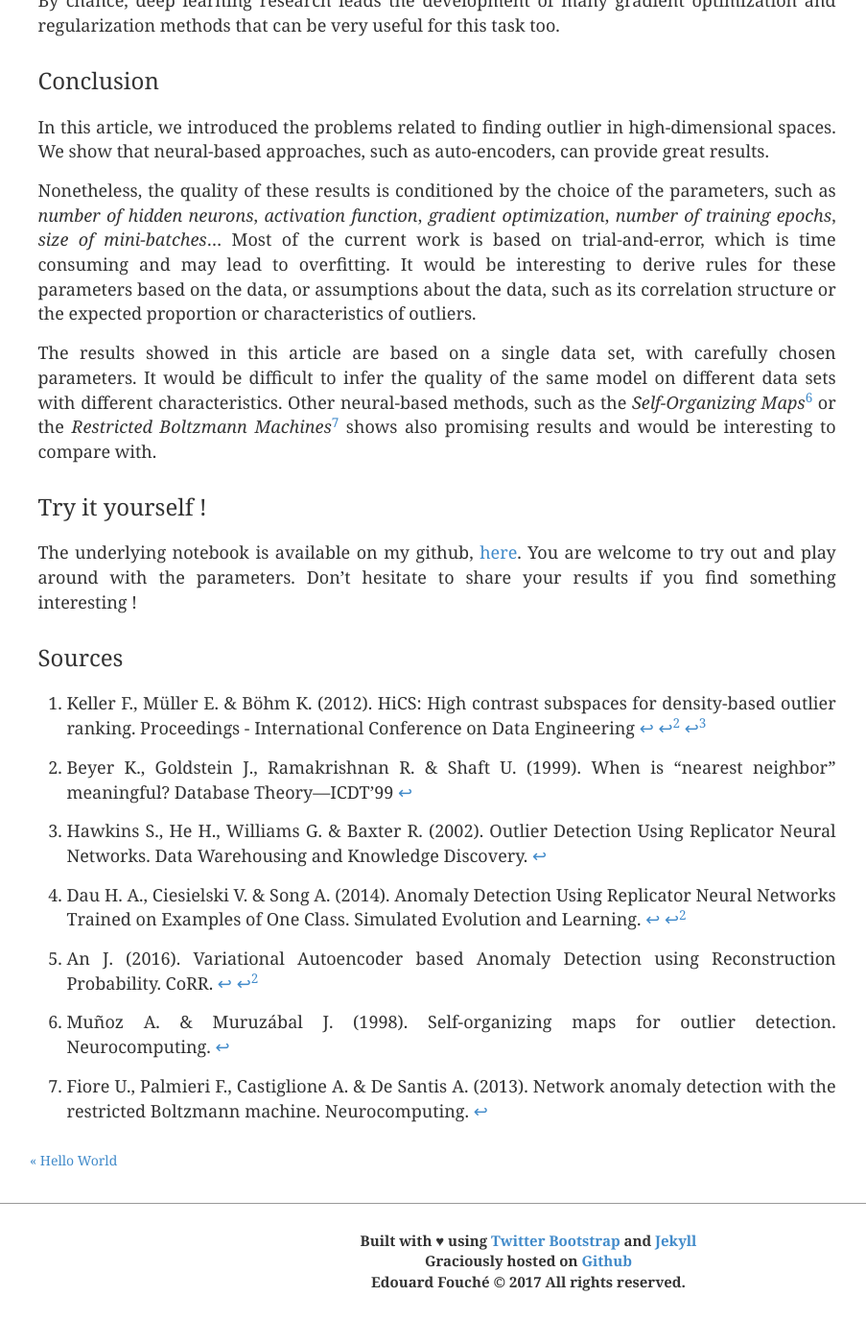
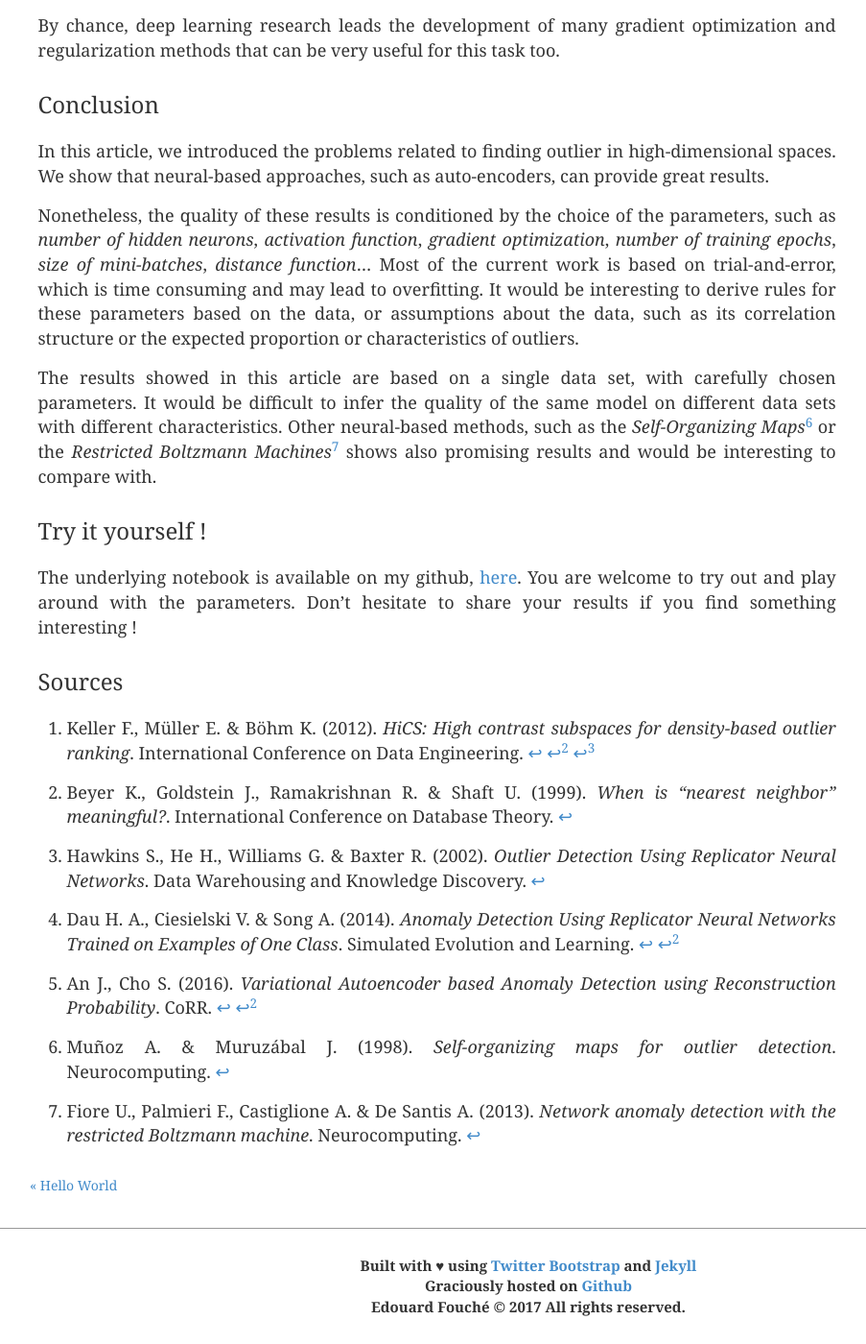
Before and after one commit to edouardfouche/edouardfouche.github.io, a Jekyll site: the page built from _posts/2017-03-07-Neural-based-outlier-discovery.markdown, in a window 1280 px wide and 1400 px high, scrolled down 9811 px. Shown: the whole window at 96% size, without its empty margins (89-992 px from the left). Built offline with Jekyll 4.4.1, drawn with Linux system fonts in a browser that asks for light colours; nearby versions of some CDN libraries; comment, search, counter and statistics services are not loaded; before the commit the page ends 11185 px from its top, so only the background shows below that; some of the changed text lies outside the part shown.

Commit message:
minor corrections

````diff
--- a/_posts/2017-03-07-Neural-based-outlier-discovery.markdown
+++ b/_posts/2017-03-07-Neural-based-outlier-discovery.markdown
@@ -11,7 +11,7 @@
 Introduction
 ------------
 
-Let's start with an example. By looking at the plot hereafter, it is easy to see that the red points can be seen as outlying in the space spanned by the variables x, y and z.
+Let's start with an example. By looking at the plot hereafter, it is easy to see that the red points are outlying in the space spanned by the variables x, y and z.
 
 ![3d-plot-outlier](/img/3d-plot-outlier.png){:class="img-responsive"}
 
@@ -64,7 +64,7 @@
 data_n = data_n.astype('float32')
 ```
 
-Now we can start building a simple autoencoder. In this example, we will use Keras. We build an autoencoder with a single hidden layer containing 80 neurons, and an input and output layer of size 100. We use ReLU as activation function in the hidden layer and Sigmoid in the output layer. We choose adadelta as gradient optimizer and binary_crossentropy as loss function.
+Now we can start building a simple autoencoder. In this example, we will use [Keras][keras]. We build an autoencoder with a single hidden layer containing 80 neurons, and an input and output layer of size 100. We use *ReLU* as activation function in the hidden layer and *Sigmoid* in the output layer. We choose *adadelta* as gradient optimizer and *binary_crossentropy* as loss function.
 
 With just a few lines of code, we can starting training this network.
 
@@ -93,14 +93,14 @@
                 verbose=0)
 ```
 
-We train over 2500 epochs and a batch size of 100. Finally, we get the prediction of the network for our data:
+We train over 2500 epochs, with a batch size of 100. Finally, we get the prediction of the network for our data:
 
 ```python
 encoded = encoder.predict(data_n.values)
 decoded = decoder.predict(encoded)
 ```
 
-We will use the euclidean distance from each sample to its reconstruction as an outlier score:
+We compute the euclidean distance from each point to its reconstruction. We use it as an outlier score:
 
 ```python
 dist = np.zeros(len(data_n.values))
@@ -128,9 +128,9 @@
 
 ![ae-outlier-training-roc](/img/ae-outlier-training-roc.png){:class="img-responsive"}
 
-An area under the curve (AUC) of 0.90 is actually very good. As a comparison, state-of-the-art methods such as HiCS[^fn2] only obtain an AUC of about 0.8 on this data set.
+An area under the curve (AUC) of 0.9 is actually very good. As a comparison, state-of-the-art methods such as HiCS[^fn2] only obtain an AUC of about 0.8 on this data set.
 
-It is interesting to plot the outlier scores of each single data point.
+It is interesting to plot the outlier scores of each single data point:
 
 ```python
 data['labels'] = labels
@@ -222,7 +222,7 @@
 
 In this article, we introduced the problems related to finding outlier in high-dimensional spaces. We show that neural-based approaches, such as auto-encoders, can provide great results.
 
-Nonetheless, the quality of these results is conditioned by the choice of the parameters, such as *number of hidden neurons*, *activation function*, *gradient optimization*, *number of training epochs*, *size of mini-batches*... Most of the current work is based on trial-and-error, which is time consuming and may lead to overfitting. It would be interesting to derive rules for these parameters based on the data, or assumptions about the data, such as its correlation structure or the expected proportion or characteristics of outliers.
+Nonetheless, the quality of these results is conditioned by the choice of the parameters, such as *number of hidden neurons*, *activation function*, *gradient optimization*, *number of training epochs*, *size of mini-batches*, *distance function*... Most of the current work is based on trial-and-error, which is time consuming and may lead to overfitting. It would be interesting to derive rules for these parameters based on the data, or assumptions about the data, such as its correlation structure or the expected proportion or characteristics of outliers.
 
 The results showed in this article are based on a single data set, with carefully chosen parameters. It would be difficult to infer the quality of the same model on different data sets with different characteristics. Other neural-based methods, such as the *Self-Organizing Maps*[^fn9] or the *Restricted Boltzmann Machines*[^fn10] shows also promising results and would be interesting to compare with.
 
@@ -234,18 +234,19 @@
 Sources
 -------
 
-[^fn2]: Keller F., Müller E. & Böhm K. (2012). HiCS: High contrast subspaces for density-based outlier ranking. Proceedings - International Conference on Data Engineering
+[^fn2]: Keller F., Müller E. & Böhm K. (2012). *HiCS: High contrast subspaces for density-based outlier ranking*. International Conference on Data Engineering.
 
-[^fn3]: Beyer K., Goldstein J., Ramakrishnan R. & Shaft U. (1999). When is “nearest neighbor” meaningful? Database Theory—ICDT’99
+[^fn3]: Beyer K., Goldstein J., Ramakrishnan R. & Shaft U. (1999). *When is “nearest neighbor” meaningful?*. International Conference on Database Theory.
 
-[^fn4]: Hawkins S., He H., Williams G. & Baxter R. (2002). Outlier Detection Using Replicator Neural Networks. Data Warehousing and Knowledge Discovery.
+[^fn4]: Hawkins S., He H., Williams G. & Baxter R. (2002). *Outlier Detection Using Replicator Neural Networks*. Data Warehousing and Knowledge Discovery.
 
-[^fn5]: Dau H. A., Ciesielski V. & Song A. (2014). Anomaly Detection Using Replicator Neural Networks Trained on Examples of One Class. Simulated Evolution and Learning.
+[^fn5]: Dau H. A., Ciesielski V. & Song A. (2014). *Anomaly Detection Using Replicator Neural Networks Trained on Examples of One Class*. Simulated Evolution and Learning.
 
-[^fn6]: An J. (2016). Variational Autoencoder based Anomaly Detection using Reconstruction Probability. CoRR.
+[^fn6]: An J., Cho S. (2016). *Variational Autoencoder based Anomaly Detection using Reconstruction Probability*. CoRR.
 
-[^fn9]: Muñoz A. & Muruzábal J. (1998). Self-organizing maps for outlier detection. Neurocomputing.
+[^fn9]: Muñoz A. & Muruzábal J. (1998). *Self-organizing maps for outlier detection*. Neurocomputing.
 
-[^fn10]: Fiore U., Palmieri F., Castiglione A. & De Santis A. (2013). Network anomaly detection with the restricted Boltzmann machine. Neurocomputing.
+[^fn10]: Fiore U., Palmieri F., Castiglione A. & De Santis A. (2013). *Network anomaly detection with the restricted Boltzmann machine*. Neurocomputing.
 
 [nn-github]: https://github.com/edouardfouche/neural-based-outlier-detection
+[keras]:https://keras.io/
````
Also changed, not shown: other parts of _posts/2017-03-07-Neural-based-outlier-discovery.markdown (+4 -4 lines).
